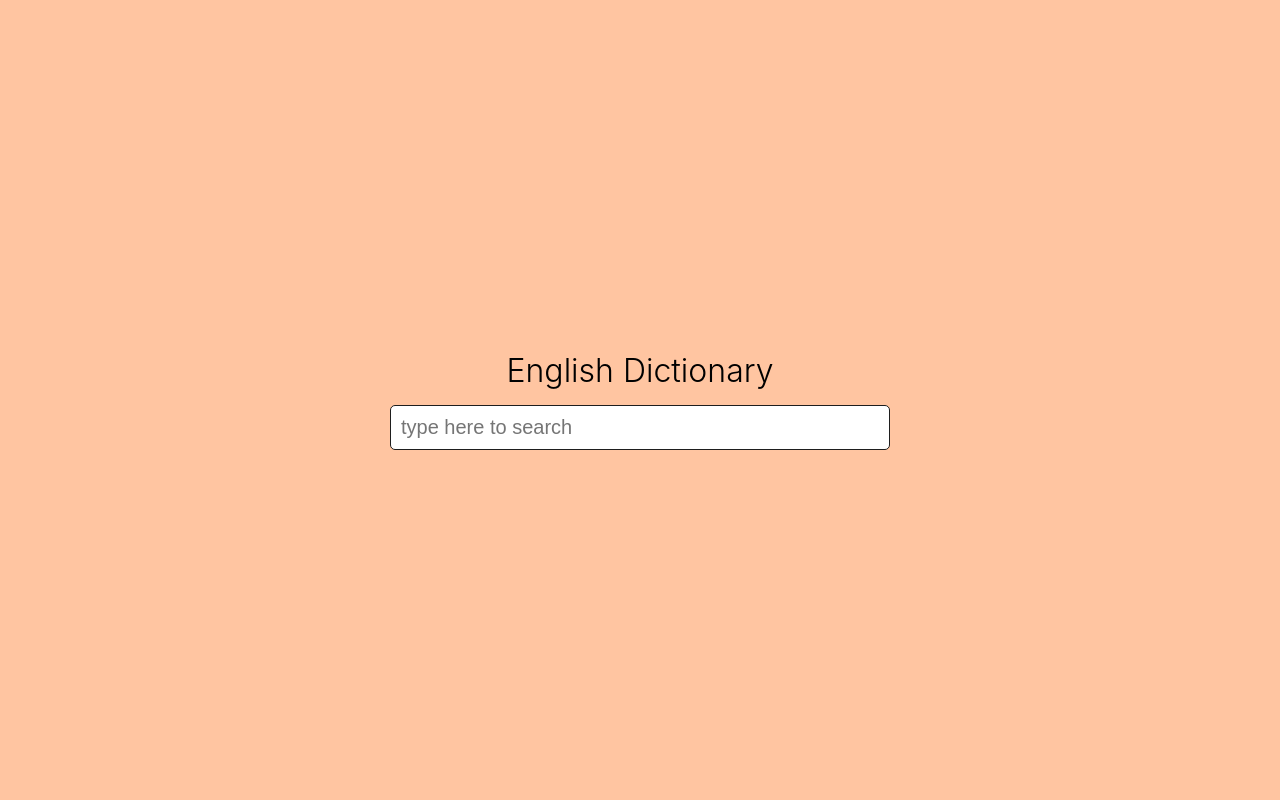
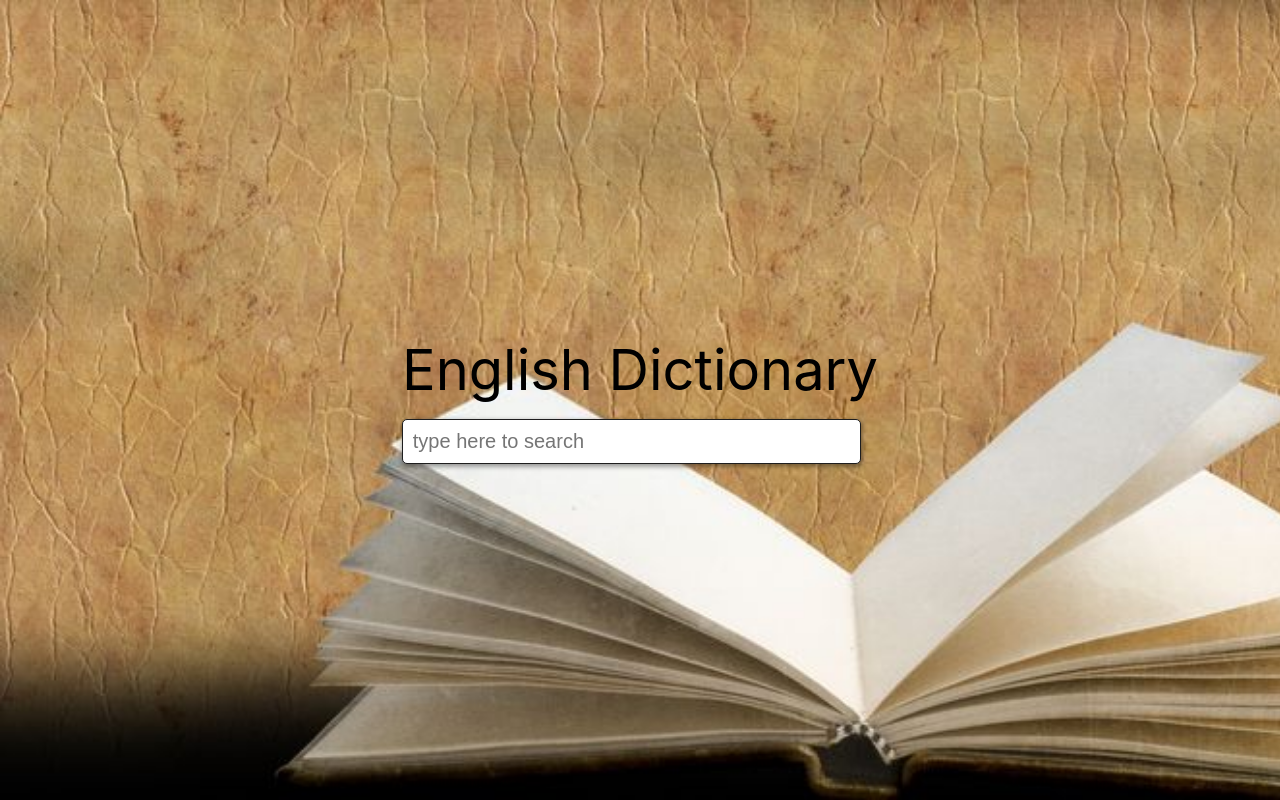
Before and after one commit to Ritabrata579/ENGLISH-DICTIONARY, a plain HTML site: page index.html in a window 1280 px wide. Drawn offline with Linux system fonts and the light colour scheme.

Commit message:
background with responsive

```diff
--- a/style.css
+++ b/style.css
@@ -19,30 +19,38 @@ body{
     display: flex;
     height: 100vh;
     width: 100%;
+    /* display: grid; */
+    place-items: center;
     box-sizing: border-box;
     flex-direction: column;
     align-items: center;
+    text-align: center;
     justify-content: center;
-    background-color: #ffc5a1;
+    /* background-color: #ffc5a1; */
+    background-image: url("img/2.jpg");
+    background-repeat: no-repeat;
+    background-size: cover;
 }
 h1{
-    font-weight: 300;
+    font-weight: 400;
     font-family: -apple-system, BlinkMacSystemFont, 'Segoe UI', Roboto, Oxygen, Ubuntu, Cantarell, 'Open Sans', 'Helvetica Neue', sans-serif;
     margin-bottom: 15px;
+    text-align: center;
 }
 .search-field{
     padding: 10px;
-    width: 500px;
+    width: 100%;
     font-size: 20px;
     color: #1e1e1e;
     outline: none;
     border: 1px solid #1e1e1e;
     border-radius: 5px;
+    box-shadow: 1px 2px 5px .5px rgba(0,0,0,.4);
 }
 .result{
     display: none;
     margin-top: 20px;
-    width: 500px;
+    width: 50%;
     height: 500px;
     border-radius: 5px;
     background-color: #fff;
@@ -76,6 +84,7 @@ font-size: 24px;
     width: 100%;
     outline: none;
     margin-bottom: 20px;
+
 }
 .wordmeaning{
 font-weight: 800px;
@@ -100,3 +109,39 @@ margin-bottom: 20px;
     margin-bottom: 20px;
     border-radius: 5px;
 }
+@media screen and (max-width:768px){
+    .result{
+      width: 95%;
+        }
+        p.pills {
+            margin: 20px auto;
+          }
+
+}
+
+@media screen and (min-width:932px){
+    .result{
+       width: 40%;
+    }
+    h1{
+        font-size: 3rem;
+
+    }
+    .search-field{
+        width: 160%;
+        margin-left: -27%;
+               }
+}
+@media screen and (min-width:1024px){
+    .result{
+       width: 35%;
+       }
+       h1{
+           font-size: 3.5rem;
+
+       }
+       .search-field{
+width: 160%;
+margin-left: -33%;
+       }
+}
```
Also changed, not shown: img/1.jpg (added), img/2.jpg (added).
